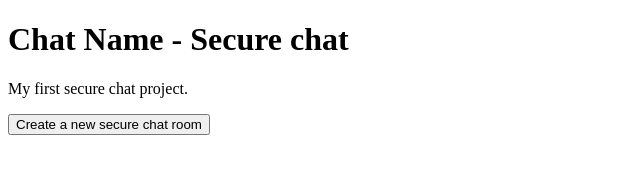
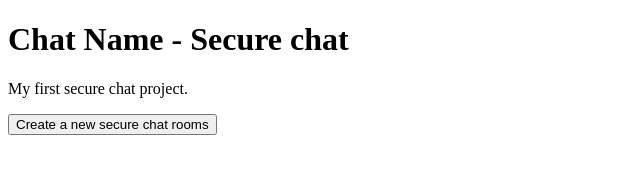
Before and after one commit to kto-to20/secure-chat, a plain HTML site: page index.html in a window 1280 px wide. Shown: the full height of the page, 0-640 px from the left. Drawn offline with Linux system fonts and the light colour scheme.

Commit message:
Update index.html
room-rooms

```diff
--- a/index.html
+++ b/index.html
@@ -8,7 +8,7 @@
 <h1>Chat Name - Secure chat</h1>
 <p>My first secure chat project.</p>
 
-   <button>Create a new secure chat room</button>
+   <button>Create a new secure chat rooms</button>
 
 </body>
 </html>
```
